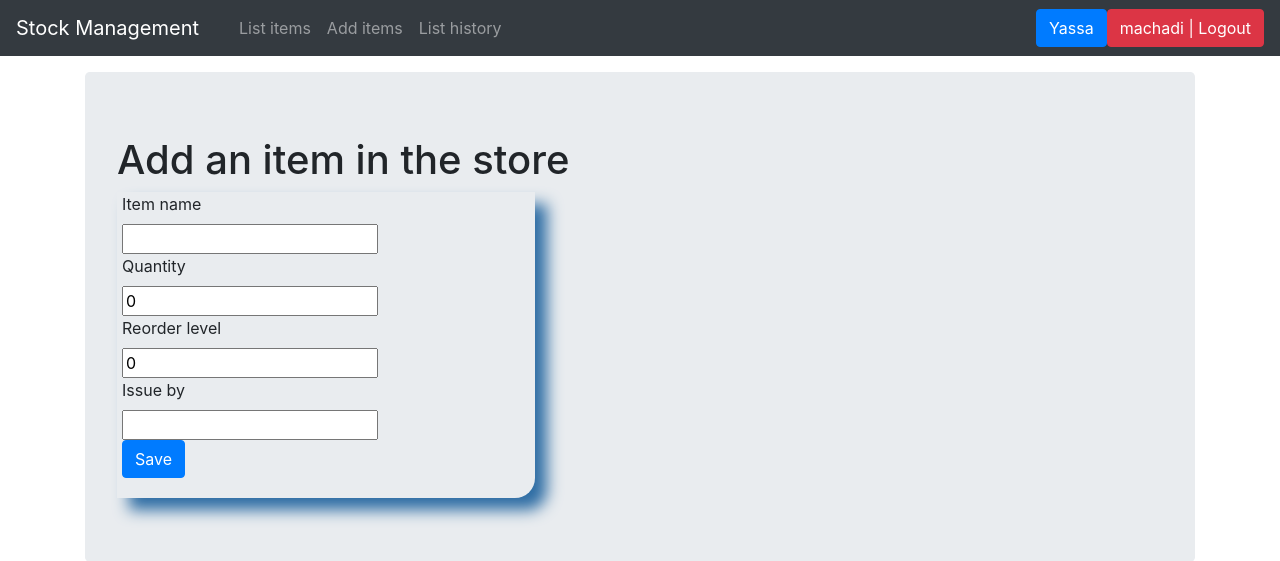
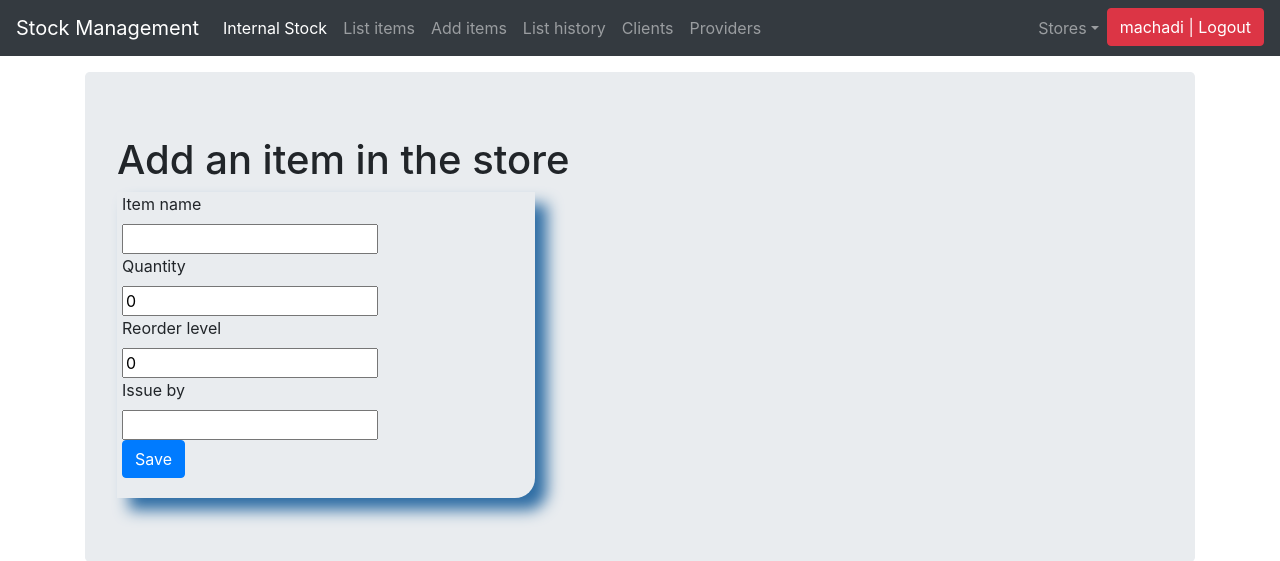
Before and after one commit to MaideyHamadama/store_management, a Django app: page /add_items/ in a window 1280 px wide. Shown: the top 561 px of the page. Run offline with Django 3.2, Linux system fonts and the light colour scheme; a user stored in the database is signed in; some libraries are stand-ins or nearby versions.

Commit message:
Created Client and all functionnalities linked with it

```diff
--- a/store_management/internal_stock/templates/internal_stock/list_items.html
+++ b/store_management/internal_stock/templates/internal_stock/list_items.html
@@ -51,7 +51,7 @@
             </ul>
         {% endif %}
         <div class="jumbotron">
-            <div class="header">{{header}}</div>
+            <div class="header">{{header}}  {% if storeKeeperMember %} StoreKeeper Member {% endif %}</div>
             <div class="row">
                 <div class="col-sm-2">
                     <form action="" method="POST">
--- a/store_management/internal_stock/templates/internal_stock/navbar.html
+++ b/store_management/internal_stock/templates/internal_stock/navbar.html
@@ -3,10 +3,12 @@
     <button class="navbar-toggler" type="button" data-toggle="collapse" data-target="#navbarCollapse" aria-controls="navbarCollapse" aria-expanded="false" aria-label="Toggle navigation">
         <span class="navbar-toggler-icon"></span>
     </button>
-    <div class="collapse navbar-collapse" id="navbarCollapse">
+    <div class="collapse navbar-collapse" id="navbarNavDropdown">
         <ul class="navbar-nav mr-auto">
             <li class="nav-item active">
-                <a href="/" class="nav-link">{{store_name}} <span class="sr-only">(current)</span></a>
+                {% if request.user.is_authenticated %}
+                <a href="/" class="nav-link">Internal Stock<span class="sr-only">(current)</span></a>
+                {% endif %}
             </li>
             {% if request.user.is_authenticated %}
             <li class="nav-item">
@@ -18,14 +20,25 @@
             <li class="nav-item">
                 <a href="/list_history" class="nav-link">List history</a>
             </li>
+            <li class="nav-item">
+                <a href="/clients" class="nav-link">Clients</a>
+            </li>
+            <li class="nav-item">
+                <a href="/providers" class="nav-link">Providers</a>
+            </li>
             {% endif %}
         </ul>
         <ul class="navbar-nav">
-            <li><a href="/yassa"><button class="btn btn-primary">Yassa</button></a></li>
+            <li class="nav-item dropdown">
+                <a href="#" class="nav-link dropdown-toggle" id="navbarDropdownMenuLink">Stores</a>
+                <ul class="dropdown-menu" aria-labelledby="navbarDropdownMenuLink">
+                    <li><a href="/yassa" class="dropdown-item">Yassa</a></li>
+                </ul>
+            </li>
             {% if request.user.is_authenticated %}
             <li><a href="/accounts/logout"><button class="btn btn-danger">{{ user }} | Logout</button></a></li>
             {% else %}
-            <li><a href="/accounts/login">Login</a></li>
+            <li><a href="/accounts/login"><button class="btn btn-primary">Login</button></a></li>
             {% endif %}
         </ul>
     </div>
--- a/store_management/internal_stock/views.py
+++ b/store_management/internal_stock/views.py
@@ -2,18 +2,18 @@ from django.shortcuts import render,redirect
 from django.http import HttpResponse
 from django.contrib import messages#Use for notifcation instead of using javascript
 from django.contrib.auth.decorators import login_required
-from django.contrib.auth.models import User
-from .models import Stock
+from .models import Stock as internal_stock
 from store.models import Stock as yassa_stock
 from .forms import *
 import csv
-# Create your views here.
+
 store_name = "Internal Stock"
 
 #Function return if user is a store keeper
-def is_store_keeper(user):
+def isStoreKeeper(user):
     return user.groups.filter(name="Store_keeper").exists()
 
+# Create your views here.
 def home(request):
     title = "Welcome: This is the internal stock page"
     global store_name
@@ -26,8 +26,15 @@ def home(request):
 
 @login_required
 def list_items(request):
+    global store_name
     #Check if user is in Store_keeper group
-    global store_name
+    storeKeeperMember = isStoreKeeper(request.user)
+    if isStoreKeeper(request.user):
+        Stock = yassa_stock
+        store_name = "Yassa"
+    else :
+        Stock = internal_stock
+        store_name = "Internal Stock"
     title = 'List of Items'
     tests = []
     form = StockSearchForm(request.POST or None)
@@ -39,13 +46,16 @@ def list_items(request):
 
     context = {
         "header" : title,
+        "title" : store_name,
         "queryset" : queryset,
         "form" : form,
         "instance_and_maxReorder" : tests,
-        "store_name" : store_name
+        "store_name" : store_name,
+        "storeKeeperMember" : storeKeeperMember,
     }
     #To create an automatic search on the model stock, instead of using AJAX
     if request.method == 'POST':
+        #tests is a list that keeps data of the reorder level of each good in the stock
         tests = []
         queryset = Stock.objects.filter(
             item_name__icontains=form['item_name'].value()
@@ -71,6 +81,8 @@ def list_items(request):
             "header" : title,
             "instance_and_maxReorder" : tests,
         }
+    if isStoreKeeper(request.user):
+        return render(request, "store/list_items.html", context)
     return render(request, "internal_stock/list_items.html", context)
 
 @login_required
--- a/store_management/store_management/settings.py
+++ b/store_management/store_management/settings.py
@@ -42,6 +42,8 @@ INSTALLED_APPS = [
     'crispy_forms',
     'internal_stock',
     'dalip',
+    'clients',
+    'providers',
 ]
 
 MIDDLEWARE = [
--- a/store_management/store_management/urls.py
+++ b/store_management/store_management/urls.py
@@ -24,4 +24,6 @@ urlpatterns = [
     path('accounts/', include('registration.backends.default.urls')),
     url(r'', include('internal_stock.urls', namespace='internal_stock')),
     url(r'yassa/', include('store.urls', namespace='store')),
+    url(r'clients/', include('clients.urls', namespace='clients')),
+    url(r'providers/', include('providers.urls', namespace='providers')),
 ]
```
Also changed, not shown: store_management/store/templates/store/navbar.html (+5 -3 lines), store_management/store/views.py (+15 -0 lines).
